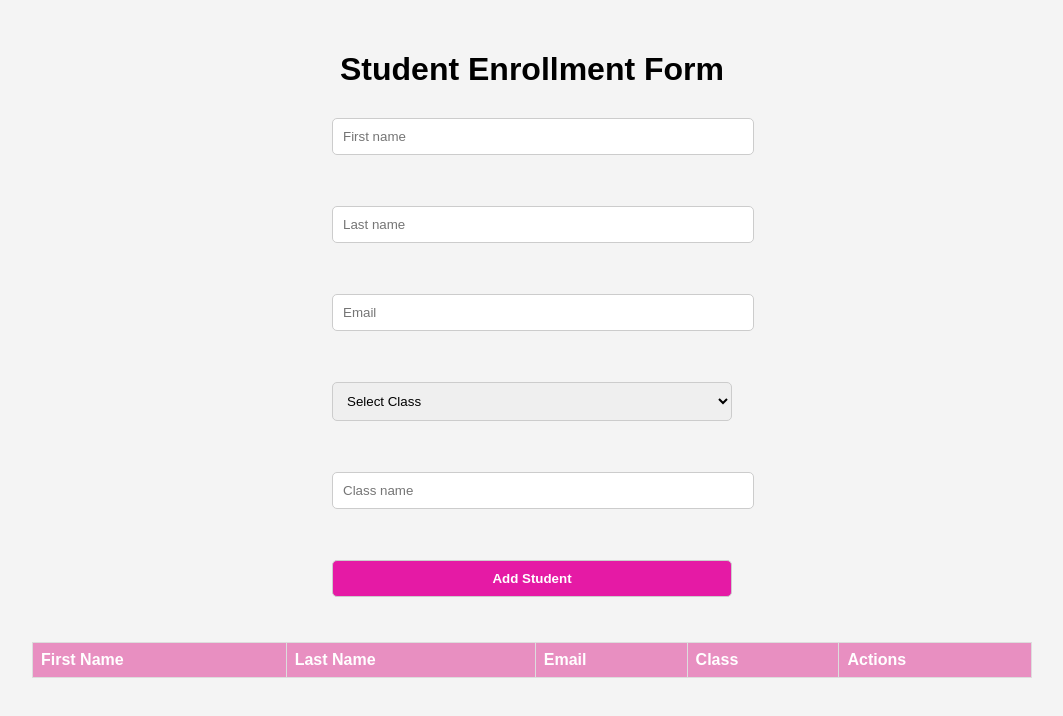
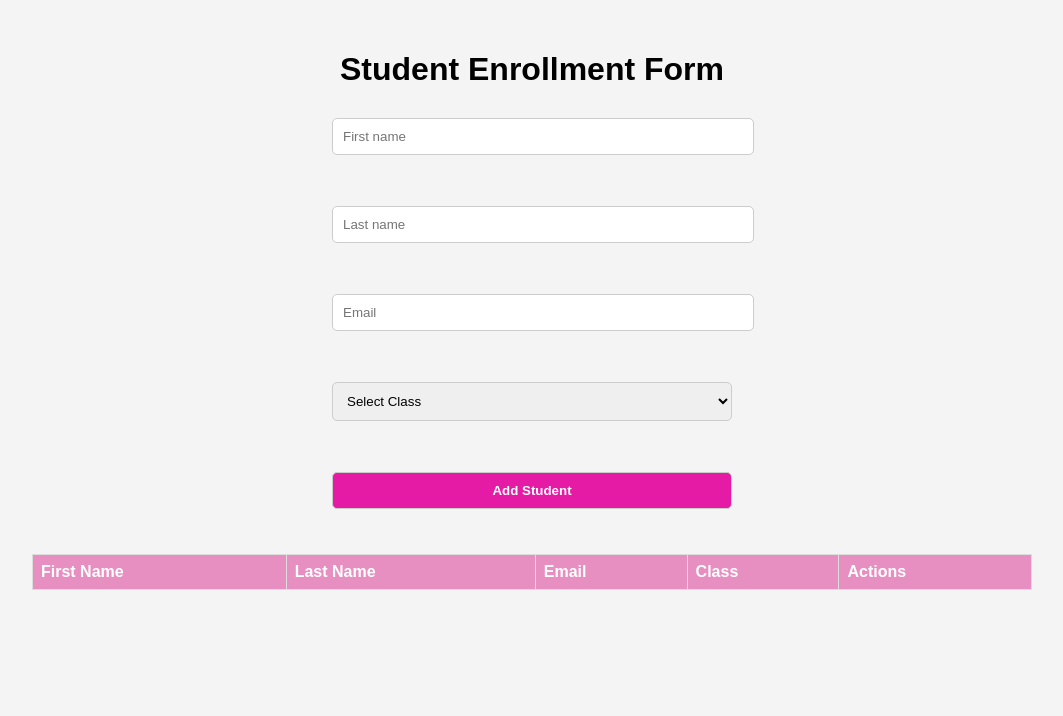
Before and after one commit to rukshonarad/react-student-enrollment-form, a React (Create React App) app: page / in a window 1280 px wide. Shown: the top 716 px of the page, without its empty margins (108-1171 px from the left). Built offline with nearby package versions, Linux system fonts and the light colour scheme.

Commit message:
Add cancel button

```diff
--- a/src/App.js
+++ b/src/App.js
@@ -148,15 +148,7 @@ class App extends React.Component {
                     </select>
                     <br />
                     <br />
-                    <input
-                        onChange={this.handleOnChange}
-                        value={this.state.class}
-                        type="text"
-                        name="className"
-                        placeholder="Class name"
-                    />
-                    <br />
-                    <br />
+
                     <input type="submit" value="Add Student" />
                     {this.state.inputError && (
                         <span>Please fill all fields</span>
```
